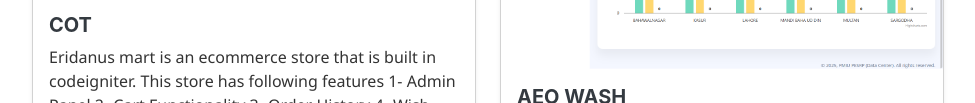
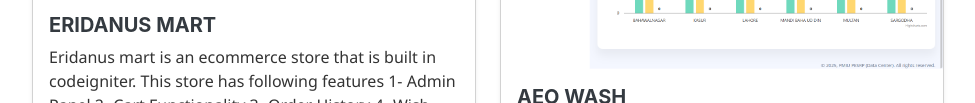
Before and after one commit to xubairaslam/portfolio, a website: page index.html in a window 1280 px wide. Shown: the part 5485-5588 px from the top of the page, without its empty margins (288-1263 px from the left). Drawn offline with nearby package versions, Linux system fonts and the light colour scheme; a web font is replaced by a local one.

Commit message:
minor fix

```diff
--- a/index.html
+++ b/index.html
@@ -326,7 +326,7 @@
                         <div class="card shadow-sm h-100">
                             <img src="assets/img/projects/EridanusMart_Cover.png" class="card-img-top" alt="Project 1">
                             <div class="card-body">
-                                <h5 class="card-title">COT</h5>
+                                <h5 class="card-title">Eridanus Mart</h5>
                                 <p class="card-text">Eridanus mart is an ecommerce store that is built in
                                     codeigniter.
                                     This store has following features
```
